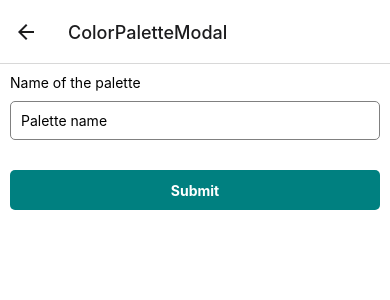
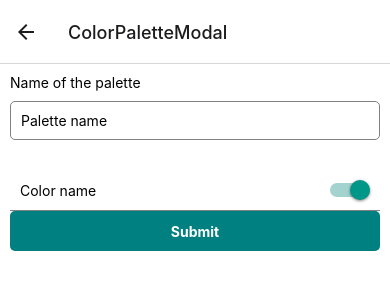
Before and after one commit to rahulkumarborah/learn-react-native, a React Native app: screen /ColorPaletteModal in a window 390 px wide. Shown: the top 300 px of the page. Built offline with nearby package versions, Linux system fonts and the light colour scheme; no server answers.

Commit message:
Form exercise modal navigation

```diff
--- a/src/screens/ColorPaletteModal.js
+++ b/src/screens/ColorPaletteModal.js
@@ -1,6 +1,7 @@
 import {
   Alert,
   StyleSheet,
+  Switch,
   Text,
   TextInput,
   TouchableOpacity,
@@ -8,14 +9,19 @@ import {
 } from 'react-native';
 import React, { useCallback, useState } from 'react';
 
-const ColorPaletteModal = () => {
+const ColorPaletteModal = ({ navigation }) => {
   const [name, setName] = useState('');
 
   const handleSubmit = useCallback(() => {
     if (!name) {
       Alert.alert('Please enter a palette name');
     }
-  }, [name]);
+    const newColorPalette = {
+      paletteName: name,
+      colors: [],
+    };
+    navigation.navigate('Home', { newColorPalette });
+  }, [name, navigation]);
 
   return (
     <View style={styles.container}>
@@ -26,6 +32,10 @@ const ColorPaletteModal = () => {
         onChangeText={setName}
         placeholder="Palette name"
       />
+      <View style={styles.color}>
+        <Text>Color name</Text>
+        <Switch value={true} onValueChange={() => {}} />
+      </View>
       <TouchableOpacity style={styles.button} onPress={handleSubmit}>
         <Text style={styles.buttonText}>Submit</Text>
       </TouchableOpacity>
@@ -60,6 +70,14 @@ const styles = StyleSheet.create({
   name: {
     marginBottom: 10,
   },
+  color: {
+    flexDirection: 'row',
+    justifyContent: 'space-between',
+    alignItems: 'center',
+    padding: 10,
+    borderBottomWidth: 1,
+    borderBottomColor: 'grey',
+  },
 });
 
 export default ColorPaletteModal;
--- a/src/screens/Home.js
+++ b/src/screens/Home.js
@@ -3,7 +3,8 @@ import React, { useCallback, useEffect, useState } from 'react';
 
 import PalettePreview from '../components/PalettePreview';
 
-const Home = ({ navigation }) => {
+const Home = ({ navigation, route }) => {
+  const newColorPalette = route.params?.newColorPalette;
   const [colorPalettes, setColorPalettes] = useState([]);
   const [isRefreshing, setIsRefreshing] = useState(false);
 
@@ -28,6 +29,12 @@ const Home = ({ navigation }) => {
     fetchColorPalettes();
   }, [fetchColorPalettes]);
 
+  useEffect(() => {
+    if (newColorPalette) {
+      setColorPalettes((palettes) => [newColorPalette, ...palettes]);
+    }
+  }, [newColorPalette]);
+
   return (
     <FlatList
       style={styles.list}
@@ -46,7 +53,7 @@ const Home = ({ navigation }) => {
       ListHeaderComponent={
         <TouchableOpacity
           onPress={() => navigation.navigate('ColorPaletteModal')}>
-          <Text>Launch Modal</Text>
+          <Text style={styles.buttonText}>Add a color scheme</Text>
         </TouchableOpacity>
       }
     />
@@ -58,6 +65,12 @@ const styles = StyleSheet.create({
     padding: 10,
     backgroundColor: 'white',
   },
+  buttonText: {
+    fontSize: 18,
+    fontWeight: 'bold',
+    color: 'teal',
+    marginBottom: 10,
+  },
 });
 
 export default Home;
```
